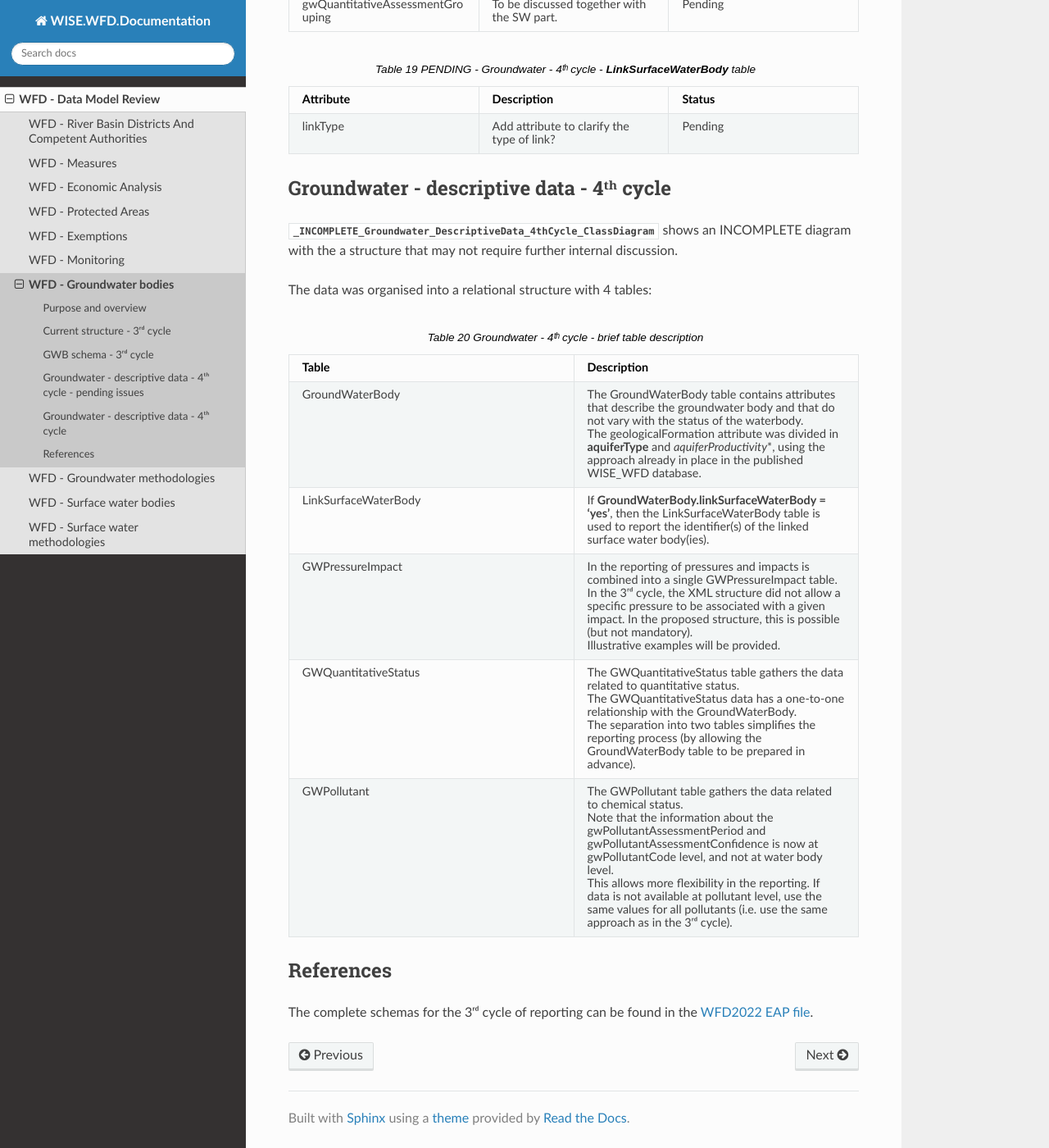
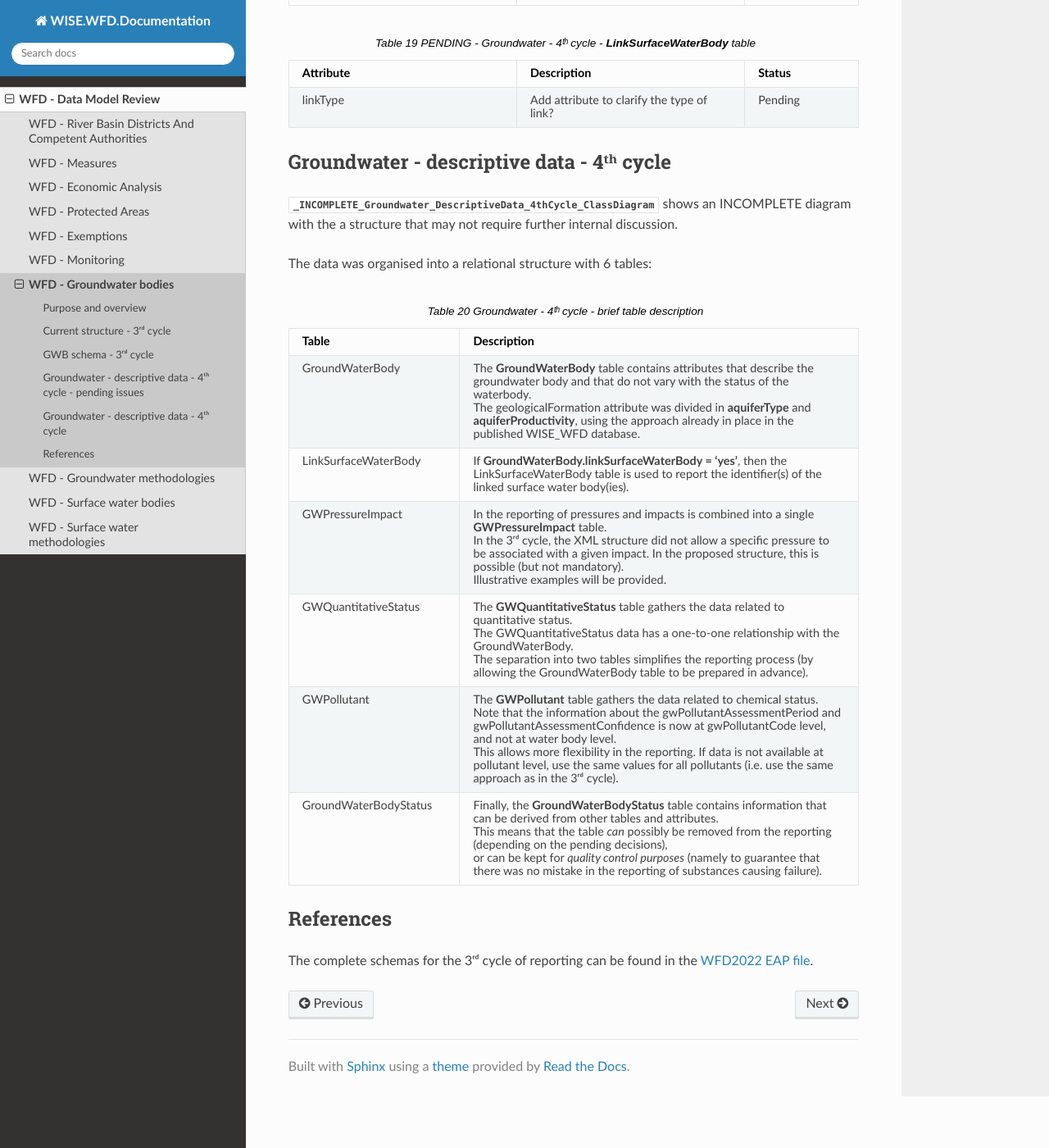
Before and after one commit to eeadata/WISE.WFD.Documentation, a Sphinx documentation site: the page built from docs/DataModelReview/WFDGroundWaterBody.md, in a window 1280 px wide and 1400 px high, scrolled down 2863 px. Shown: the whole window at 82% size. Built offline with Sphinx 7.4.7 and the Read the Docs theme 3.1.0, drawn with Linux system fonts in a browser that asks for light colours; formulas are drawn with MathJax 3; some of the changed text lies outside the part shown.

Commit message:
GroundwaterMethodologies documentation updated to reflect 2026-05-13 meeting.

````diff
--- a/docs/DataModelReview/WFDGroundWaterBody.md
+++ b/docs/DataModelReview/WFDGroundWaterBody.md
@@ -193,11 +197,12 @@ Also pending discussion is the revision of the **PressureTpe** and **ImpactType*
 {numref}`_INCOMPLETE_Groundwater_DescriptiveData_4thCycle_ClassDiagram` shows an INCOMPLETE diagram
 with the a structure that may not require further internal discussion.
 
-The data was organised into a relational structure with 4 tables:
+The data was organised into a relational structure with 6 tables:
 
 ```{list-table} Groundwater - 4ᵗʰ cycle - brief table description
     :name: Groundwater_4th_cycle_brief_table_description
     :width: 100%
+    :widths: 30 70
     :header-rows: 1
     :align: left
 
@@ -205,9 +210,9 @@ The data was organised into a relational structure with 4 tables:
   - Description
 
 * - GroundWaterBody
-  - The GroundWaterBody table contains attributes that describe the groundwater body
+  - The **GroundWaterBody** table contains attributes that describe the groundwater body
     and that do not vary with the status of the waterbody.
-    The geologicalFormation attribute was divided in **aquiferType** and *aquiferProductivity**,
+    The geologicalFormation attribute was divided in **aquiferType** and **aquiferProductivity**,
     using the approach already in place in the published WISE_WFD database.
 
 * - LinkSurfaceWaterBody
@@ -216,25 +221,29 @@ The data was organised into a relational structure with 4 tables:
     of the linked surface water body(ies).
 
 * - GWPressureImpact
-  - In the reporting of pressures and impacts is combined into a single GWPressureImpact table.
+  - In the reporting of pressures and impacts is combined into a single **GWPressureImpact** table.
     In the 3ʳᵈ cycle, the XML structure did not allow a specific pressure to be associated with a given impact.
     In the proposed structure, this is possible (but not mandatory).
     Illustrative examples will be provided.
 
 * - GWQuantitativeStatus
-  - The GWQuantitativeStatus table gathers the data related to quantitative status.
+  - The **GWQuantitativeStatus** table gathers the data related to quantitative status.
     The GWQuantitativeStatus data has a one-to-one relationship with the GroundWaterBody.
     The separation into two tables simplifies the reporting process
     (by allowing the GroundWaterBody table to be prepared in advance).
 
 * - GWPollutant
-  - The GWPollutant table gathers the data related to chemical status.
+  - The **GWPollutant** table gathers the data related to chemical status.
     Note that the information about the gwPollutantAssessmentPeriod and gwPollutantAssessmentConfidence is now at gwPollutantCode level,
     and not at water body level.
     This allows more flexibility in the reporting.
     If data is not available at pollutant level,
     use the same values for all pollutants
     (i.e. use the same approach as in the 3ʳᵈ cycle).
+* - GroundWaterBodyStatus
+  - Finally, the **GroundWaterBodyStatus** table contains information that can be derived from other tables and attributes.
+    This means that the table *can* possibly be removed from the reporting (depending on the pending decisions),
+    or can be kept for *quality control purposes* (namely to guarantee that there was no mistake in the reporting of substances causing failure).
 ```
 
 ```{mermaid} /DataModelReview/mmd/_INCOMPLETE_Groundwater_DescriptiveData_4thCycle_ClassDiagram.mmd
````
Also changed, not shown: other parts of docs/DataModelReview/WFDGroundWaterBody.md (+8 -4 lines), docs/DataModelReview/WFDGroundwaterMethodologies.md (+129 -11 lines), 2 other files.
